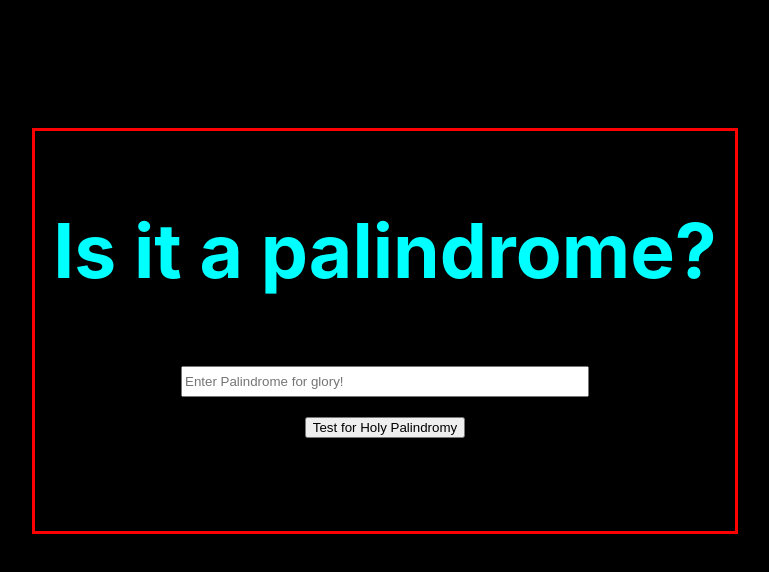
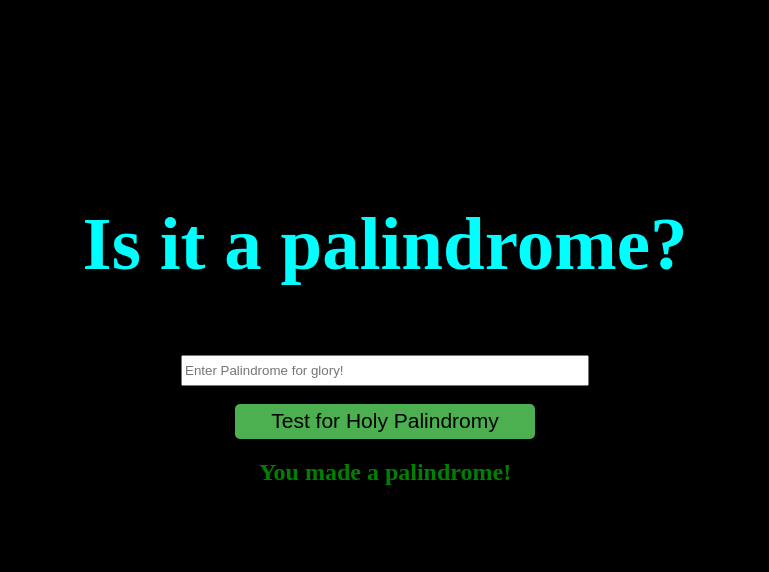
Before and after one commit to davidreke/palindromeChecker, a plain HTML site: page index.html in a window 1280 px wide. Both pictures are taken after a click on the button "Test for Holy Palindromy". Shown: the whole page, without its empty margins (255-1024 px from the left). Drawn offline with Linux system fonts and the light colour scheme.

Commit message:
checking for google fonts

```diff
--- a/CSS/style.css
+++ b/CSS/style.css
@@ -5,9 +5,9 @@ body {
     flex-direction: column;
     align-items: center;
     justify-content: center;
+    font-family: 'Oxanium', ;
 
-
-    font-family: -apple-system, BlinkMacSystemFont, 'Segoe UI', Roboto, Oxygen, Ubuntu, Cantarell, 'Open Sans', 'Helvetica Neue', sans-serif
+    /* font-family: -apple-system, BlinkMacSystemFont, 'Segoe UI', Roboto, Oxygen, Ubuntu, Cantarell, 'Open Sans', 'Helvetica Neue', sans-serif */
 }
 
 h1{
@@ -16,13 +16,15 @@ h1{
     font-size: 75px;
 }
 
-#wrongAnswer h2{
+h2#wrongAnswer{
     color: red;
 }
 
-#rightAnswer h2{
+h2#rightAnswer{
     color: green;
 }
+
+
 
 .container{
     margin-top: 15vh;
@@ -32,7 +34,7 @@ h1{
     flex-direction: column;
     align-items: center;
     justify-content: center;
-    border: solid red;
+    /* border: solid red; */
 
 }
 
@@ -40,3 +42,21 @@ h1{
     height: 25px;
     width: 400px;
 }
+
+
+button {
+    background-color: #4CAF50;
+    height: 35px;
+    width:  300px;
+    border-radius: 5px;
+    border: none;
+    font-size: 21px;
+}
+
+button:hover {
+ font-size: 22px;
+ height: 37px;
+ width: 330px;
+ background-color: #7EB07F;
+}
+/* from button example */
--- a/JS/app.js
+++ b/JS/app.js
@@ -2,7 +2,7 @@ function displayResult(test) {
     console.log('displayResult called on', test)
     if(palindrome(test)){
         console.log('it is a palindrome!')
-        document.getElementById('answer').innerHTML ="<h2 id=''rightAnswer> You made a palindrome!</h2>"
+        document.getElementById('answer').innerHTML ="<h2 id='rightAnswer'> You made a palindrome!</h2>"
     } else {
         console.log("that's not a palindorm you dumbass")
         document.getElementById('answer').innerHTML ="<h2 id='wrongAnswer'> Boy... you screwed that up</h2>"
--- a/index.html
+++ b/index.html
@@ -1,10 +1,13 @@
 <!DOCTYPE html>
 <html lang="en">
 <head>
+    <link href="https://fonts.googleapis.com/css?family=Oxanium&display=swap" rel="stylesheet">
     <meta charset="UTF-8">
     <meta name="viewport" content="width=device-width, initial-scale=1.0">
     <title>Document</title>
+
     <link rel="stylesheet" href="CSS/style.css">
+
 </head>
 <body>
     <div class="container" id="container">
```
